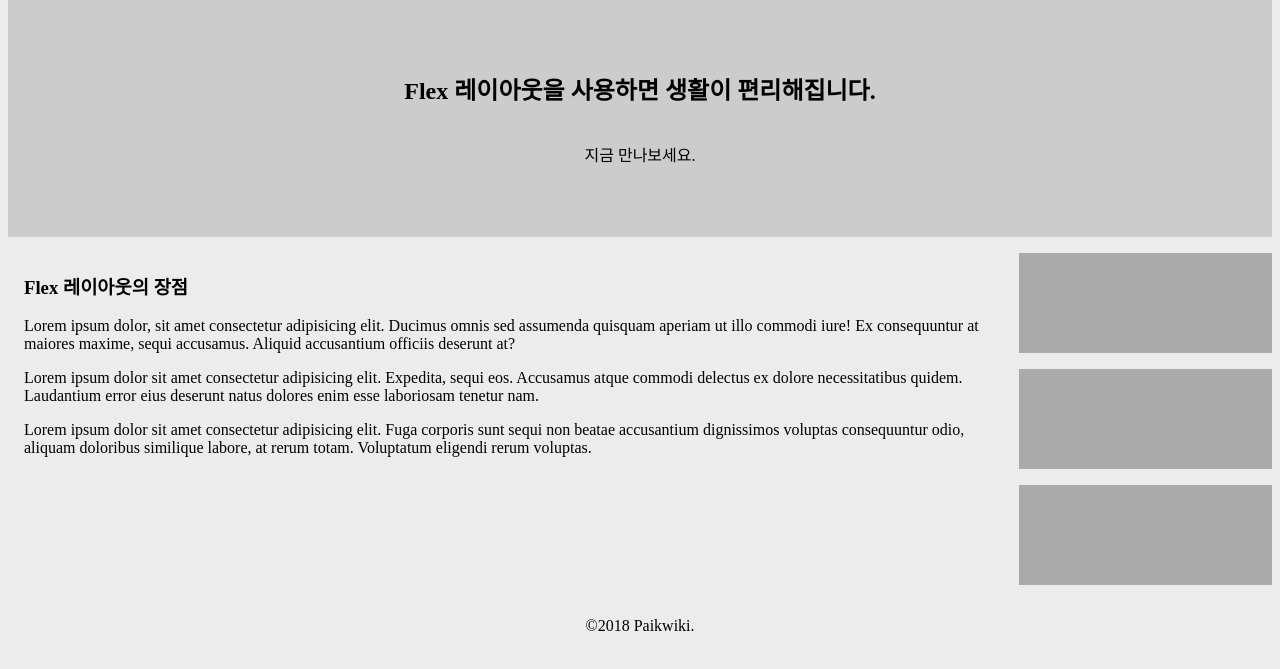
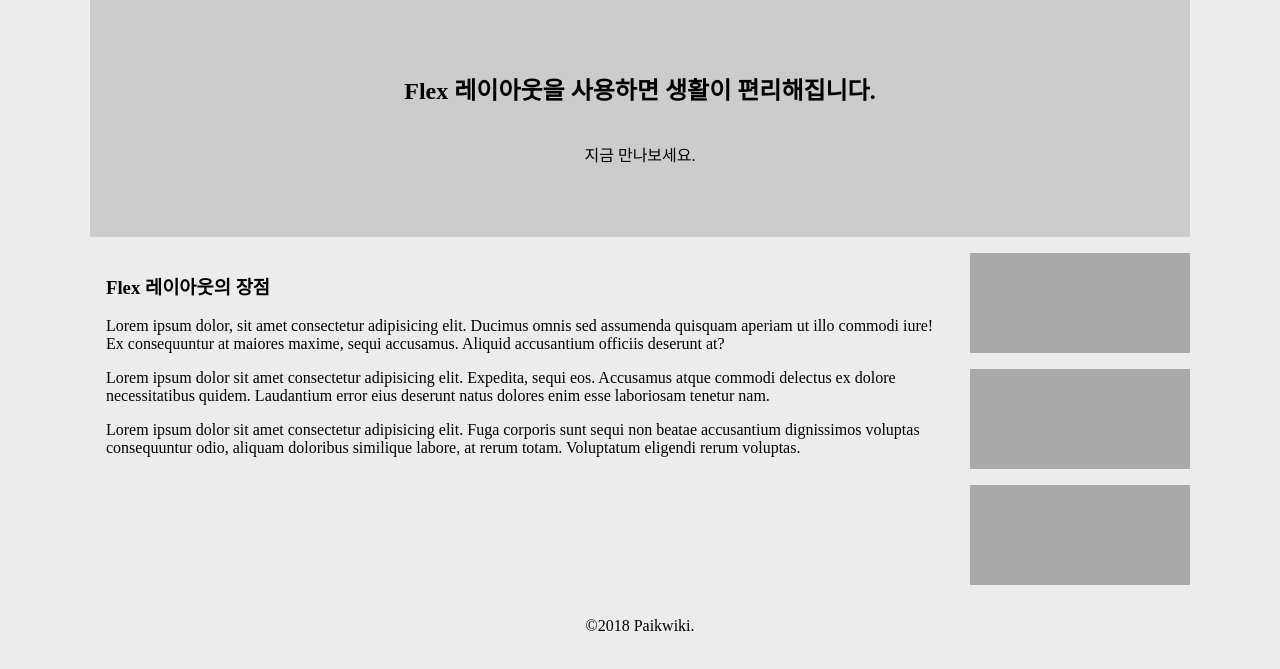
Before and after one commit to paikwiki/flex-layout, a plain HTML site: page index.html in a window 1280 px wide. Shown: the part 91-760 px from the top of the page. Drawn offline with Linux system fonts and the light colour scheme.

Commit message:
Apply max-width on .content

```diff
--- a/css/style.css
+++ b/css/style.css
@@ -36,8 +36,10 @@ header {
 
 /* content */
 .content {
+  margin: 0 auto;
   display: flex;
   flex-wrap: wrap;
+  max-width: 1100px;
 }
 .content-banner {
   display: flex;
```
